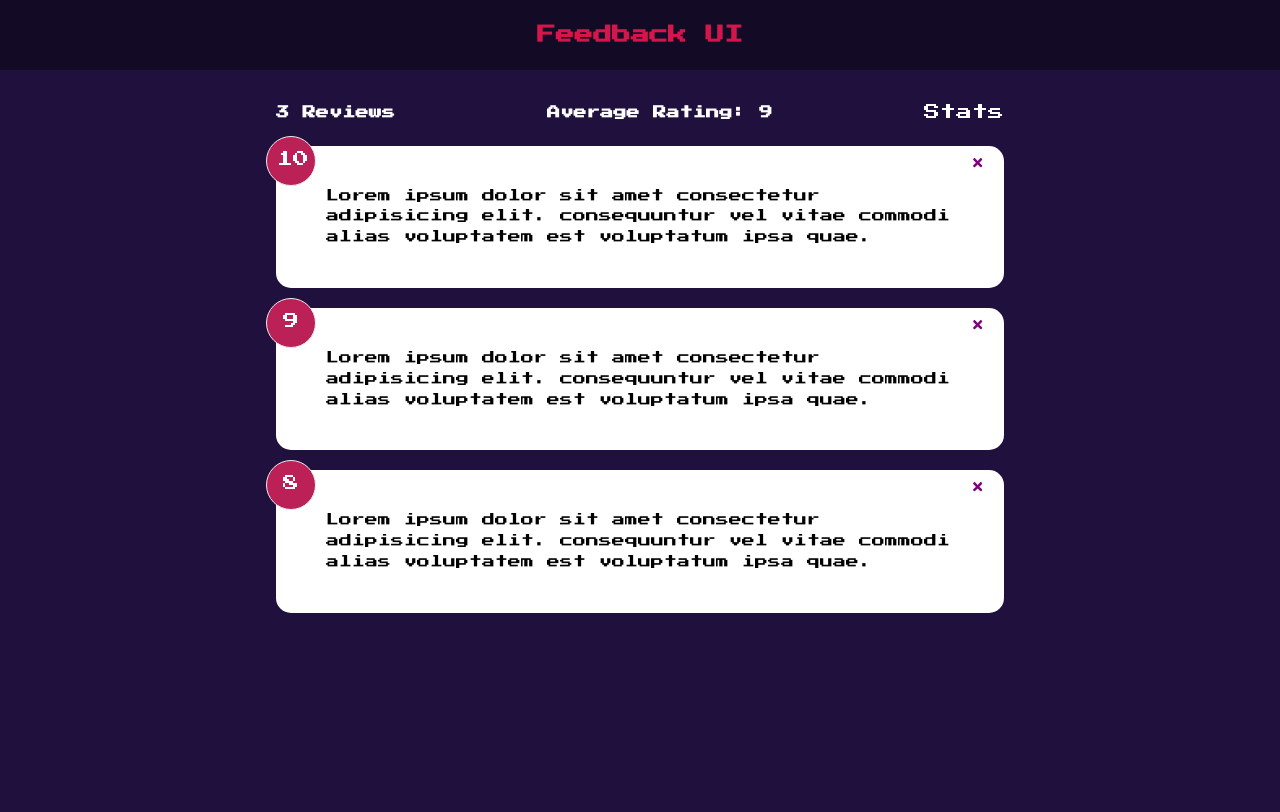
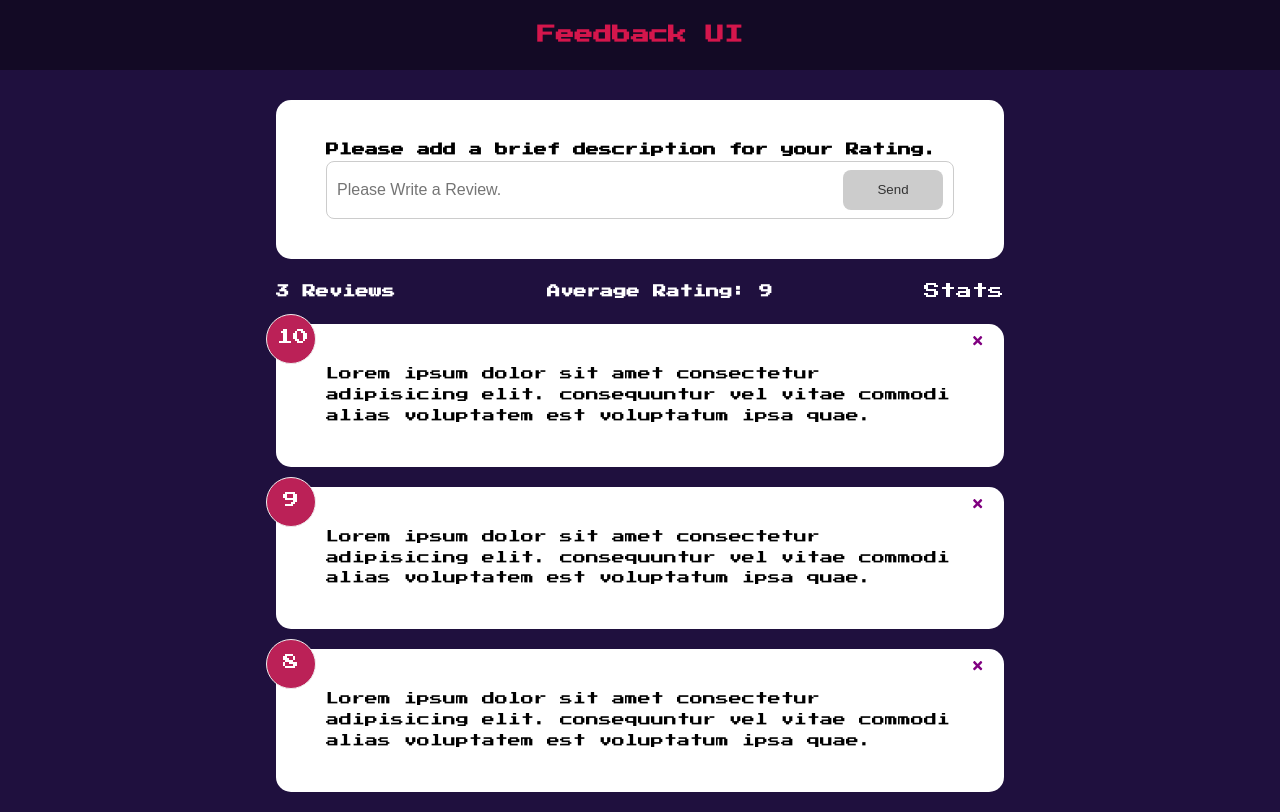
Before and after one commit to ericsecution/better-rater, a React (Create React App) app in the folder better-rater/: page / in a window 1280 px wide. Built offline with nearby package versions, Linux system fonts and the light colour scheme.

Commit message:
Added in Button.jsx component. Adding in RatingSelect next.

```diff
--- a/better-rater/src/App.js
+++ b/better-rater/src/App.js
@@ -2,6 +2,7 @@
 import Header from './components/Header'
 import FeedbackList from './components/FeedbackList'
 import FeedbackStats from './components/FeedbackStats'
+import FeedbackForm from './components/FeedbackForm'
 
 import FeedbackData from './data/FeedbackData'
 // passing in from my "Global State" (above)
@@ -20,6 +21,7 @@
         <>
         <Header />
         <div className='container'>
+            <FeedbackForm />
             <FeedbackStats feedback={feedback} />
             <FeedbackList feedback={feedback}
              handleDelete={deleteFeedback} />
--- /dev/null
+++ b/better-rater/src/components/FeedbackForm.jsx
@@ -0,0 +1,51 @@
+import { useState } from 'react'
+import Card from './shared/Card'
+import Button from './shared/Button'
+
+function FeedbackForm() {
+    const [text, setText] = useState('')
+    const [btnDisabled, setBtnDisabled] = useState(true)
+    const [message, setMessage] = useState('')
+
+    const handleTextChange = (e) => {
+        if(text === '') {
+            setBtnDisabled(true)
+            setMessage(null)
+        } else if (text !== '' && text.trim().length < 10) {
+            setMessage('Text must be at least 10 characters.')
+            setBtnDisabled(true)
+        } else {
+            setMessage(null)
+            setBtnDisabled(false)
+        }
+
+        setText(e.target.value)
+
+    }
+
+  return (
+    <Card>
+        <form>
+            <h4>Please add a brief description for your Rating.</h4>
+
+            {/* @todo - RatingSelect component goes here */}
+            <div className='input-group'>
+
+                <input onChange={handleTextChange}
+                type='text'
+                placeholder='Please Write a Review.'
+                value={text}
+                />
+                <Button type='submit' isDisabled={btnDisabled}>
+                    Send
+                </Button>
+            </div>
+
+            {message && <div className='message'>{message}</div>}
+        </form>
+
+    </Card>
+
+  )
+}
+export default FeedbackForm
--- /dev/null
+++ b/better-rater/src/components/shared/Button.jsx
@@ -0,0 +1,26 @@
+import PropTypes from "prop-types"
+
+
+function Button({ children, version, type, isDisabled }) {
+  return (
+  <button type='{type' disabled={isDisabled} className={`btn btn-${version}`}>
+    {children}
+  </button>
+  )
+}
+
+
+Button.defaultProps = {
+    version: 'primary',
+    type: 'button',
+    isDisabled: false,
+}
+
+Button.propTypes = {
+    children: PropTypes.node.isRequired,
+    version: PropTypes.string,
+    type: PropTypes.string,
+    isDisabled: PropTypes.bool,
+}
+
+export default Button;
```
